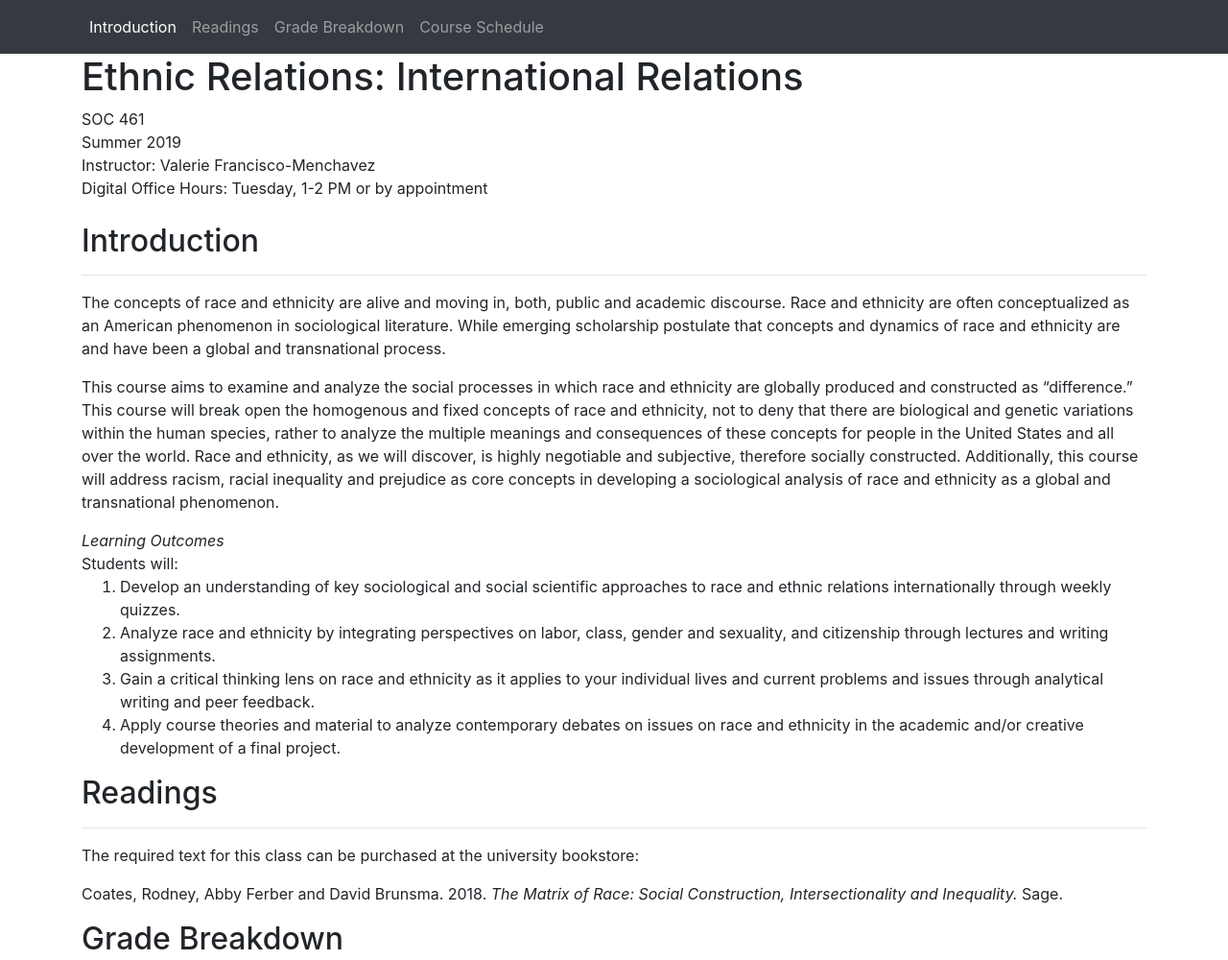
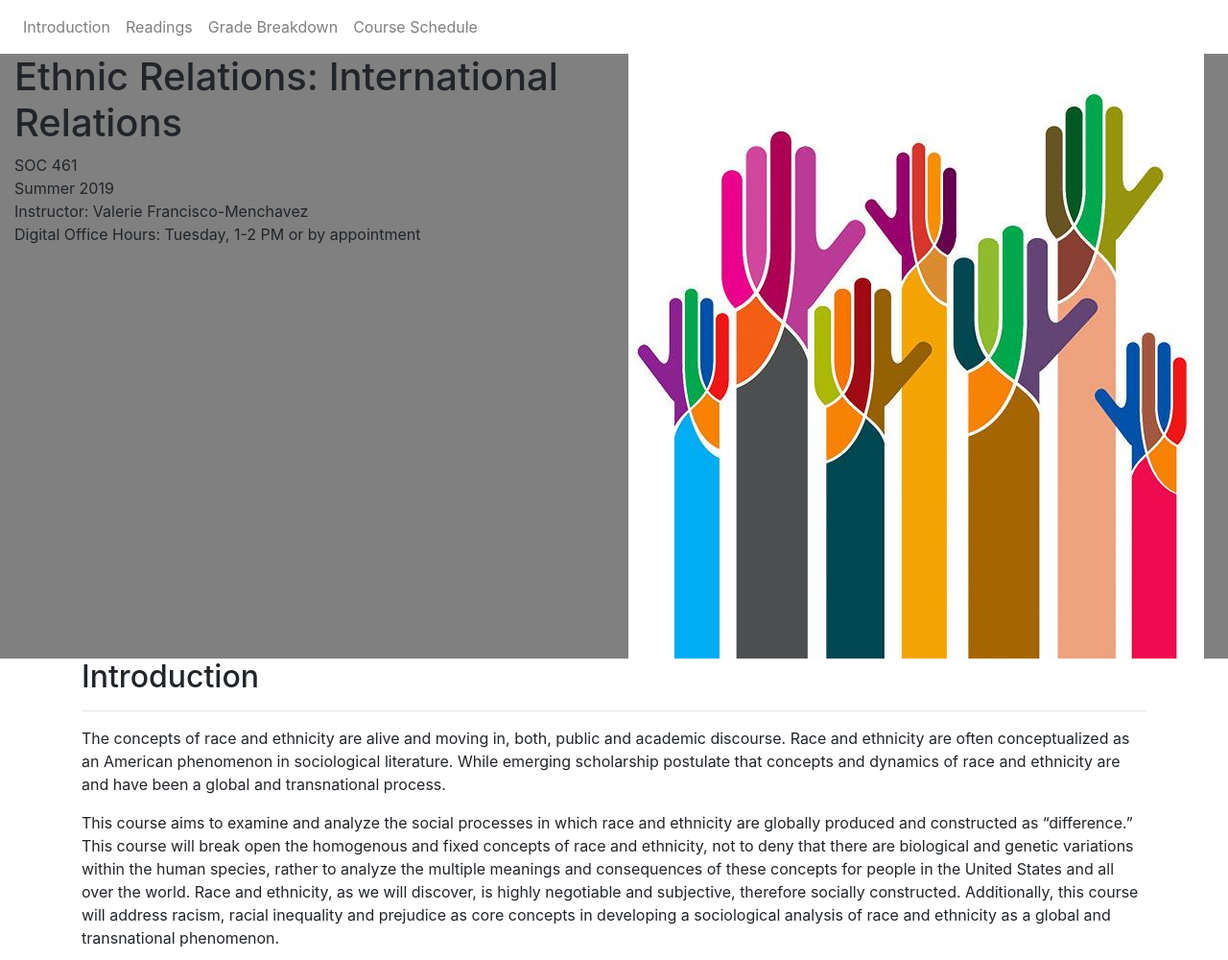
Before and after one commit to rdfm/soc461-syllabus, a plain HTML site: page index.html in a window 1280 px wide. Shown: the top 1000 px of the page at 96% size. Drawn offline with nearby package versions, Linux system fonts and the light colour scheme.

Commit message:
Adding additional styles to syllabus.

```diff
--- a/index.html
+++ b/index.html
@@ -8,31 +8,55 @@
     <!-- Bootstrap CSS -->
     <link rel="stylesheet" href="https://stackpath.bootstrapcdn.com/bootstrap/4.3.1/css/bootstrap.min.css" integrity="sha384-ggOyR0iXCbMQv3Xipma34MD+dH/1fQ784/j6cY/iJTQUOhcWr7x9JvoRxT2MZw1T" crossorigin="anonymous">
 
+    <!-- Custom styles -->
+    <link rel="stylesheet" href="styles.css">
+
     <title>SOC 461 - Summer 2019</title>
   </head>
   <body>
-    <nav class="navbar navbar-dark bg-dark navbar-expand-sm">
-        <div class="container">
-            <div class="navbar-nav">
-                <a class="nav-item nav-link active" href="#intro">Introduction</a>
-                <a class="nav-item nav-link" href="#readings">Readings</a>
-                <a class="nav-item nav-link" href="#grade">Grade Breakdown</a>
-                <a class="nav-item nav-link" href="#schedule">Course Schedule</a>
-            </div>
+
+    <nav class="navbar navbar-expand-sm navbar-light">
+        <button class="navbar-toggler" type="button" data-toggle="collapse" data-target="#navbarToggler" aria-controls="navbarToggler" aria-expanded="false" aria-label="Toggle navigation">
+            <span class="navbar-toggler-icon"></span>
+        </button>
+        <div class="collapse navbar-collapse" id="navbarToggler">
+            <ul class="navbar-nav mr-auto mt-2 mt-lg-0">
+                <li class="nav-item">
+                    <a class="nav-link" href="#intro">Introduction</a>
+                </li>
+                <li class="nav-item">
+                    <a class="nav-link" href="#readings">Readings</a>
+                </li>
+                <li class="nav-item">
+                    <a class="nav-link" href="#grade">Grade Breakdown</a>
+                </li>
+                <li class="nav-item">
+                    <a class="nav-link" href="#schedule">Course Schedule</a>
+                </li>
+            </ul>
         </div>
     </nav>
 
-    <div class="container">
-<header>
-    <h1>Ethnic Relations: International Relations</h1>
-    <div>SOC 461</div>
-    <div>Summer 2019</div>
-    <div>Instructor: Valerie Francisco-Menchavez</div>
-    <div>Digital Office Hours: Tuesday, 1-2 PM or by appointment</div>
-</header>
+    <header class="top-header">
+        <div class="container-fluid align-center">
+            <div class="row">
+                <div class="col-lg-6 col-md-12">
+                    <h1 class="align-left">Ethnic Relations: International Relations</h1>
+                    <div>SOC 461</div>
+                    <div>Summer 2019</div>
+                    <div>Instructor: Valerie Francisco-Menchavez</div>
+                    <div>Digital Office Hours: Tuesday, 1-2 PM or by appointment</div>
+                </div>
 
-<br>
+                <div class="col-lg-6 col-md-12">
+                    <img class="img-fluid" src="images/hands.jpg" title="" alt="">
+                </div>
 
+            </div>
+        </div>
+    </header>
+
+<div class="container">
 <h2 id="intro">Introduction</h2>
 <hr>
 
@@ -312,7 +336,7 @@
 <h2 id="schedule">Course Schedule</h2>
 <em>(Subject to change)</em>
 <hr>
-<table class="table table-bordered">
+<table class="table table-bordered table-responsive-sm">
     <thead>
         <tr>
             <th scope="col">Topics</th>
--- /dev/null
+++ b/styles.css
@@ -0,0 +1,3 @@
+.top-header {
+    background-color: gray;
+}
```
Also changed, not shown: images/hands.jpg (added).
